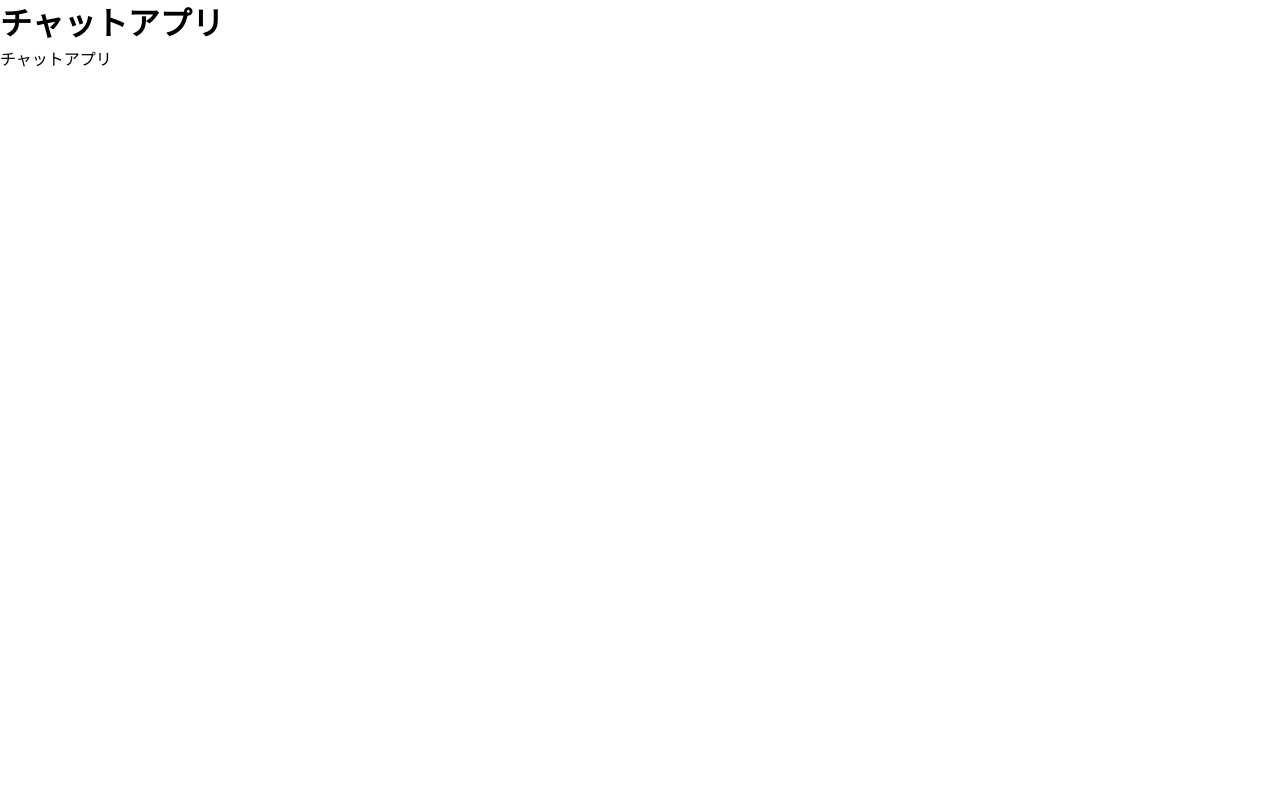
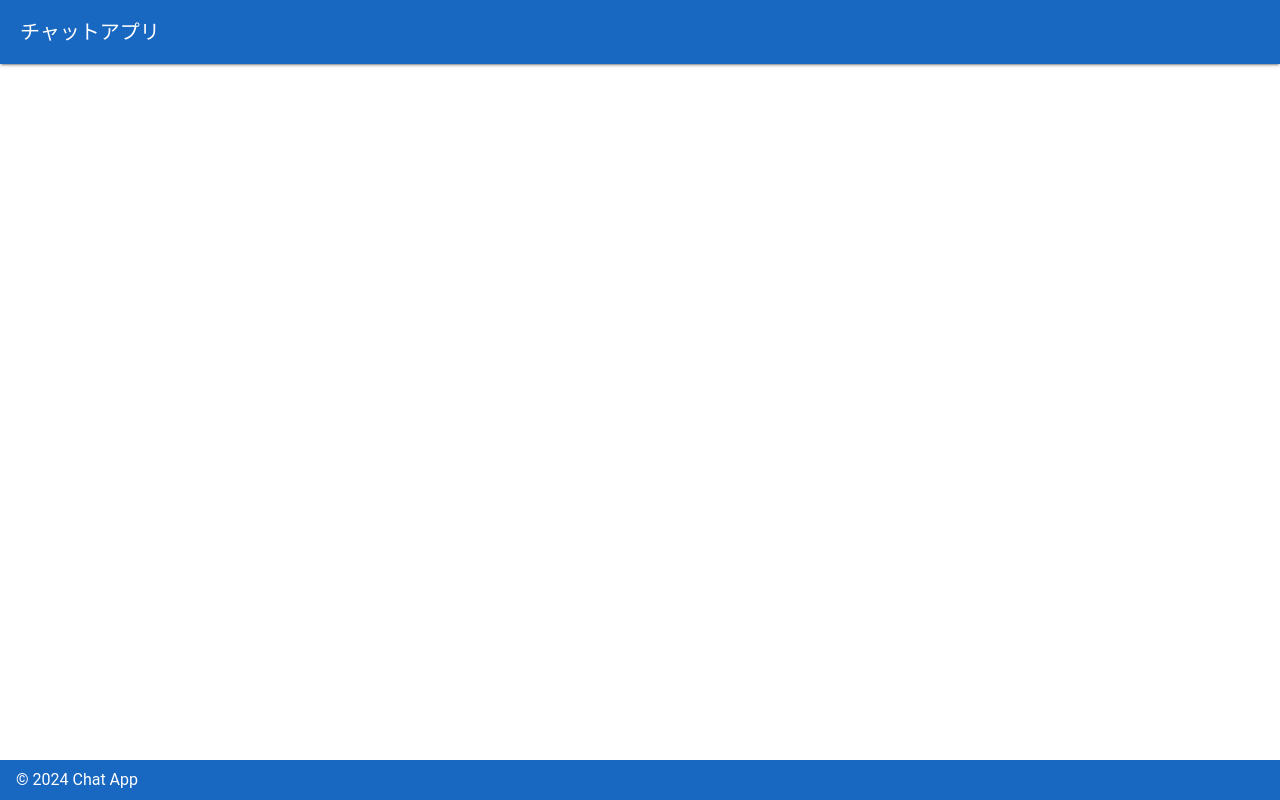
Before and after one commit to tanaka-fuji/basic-chat-app, a Vue app in the folder web/: page /chat in a window 1280 px wide. Built offline with nearby package versions, Linux system fonts and the light colour scheme.

Commit message:
[add]Header、Fooderコンポーネントの追加

```diff
--- a/web/src/App.vue
+++ b/web/src/App.vue
@@ -1,9 +1,19 @@
 <script setup>
 import { RouterView } from 'vue-router';
+import AppFooter from './components/AppFooter.vue';
+import AppHeader from './components/AppHeader.vue';
 </script>
 
 <template>
-  <RouterView />
+  <v-app>
+    <AppHeader />
+    <v-main>
+      <v-container>
+        <RouterView />
+      </v-container>
+    </v-main>
+    <AppFooter />
+  </v-app>
 </template>
 
 <style scoped>
--- /dev/null
+++ b/web/src/components/AppFooter.vue
@@ -0,0 +1,8 @@
+<script setup>
+</script>
+
+<template>
+  <v-footer app color="primary">
+    <span>&copy; 2024 Chat App</span>
+  </v-footer>
+</template>
--- /dev/null
+++ b/web/src/components/AppHeader.vue
@@ -0,0 +1,8 @@
+<script setup>
+</script>
+
+<template>
+  <v-app-bar app :elevation="2" color="primary">
+    <v-app-bar-title>チャットアプリ</v-app-bar-title>
+  </v-app-bar>
+</template>
--- a/web/src/views/ChatView.vue
+++ b/web/src/views/ChatView.vue
@@ -2,8 +2,4 @@
 </script>
 
 <template>
-  <main>
-    <div><h1>チャットアプリ</h1></div>
-    <div>チャットアプリ</div>
-  </main>
 </template>
```
